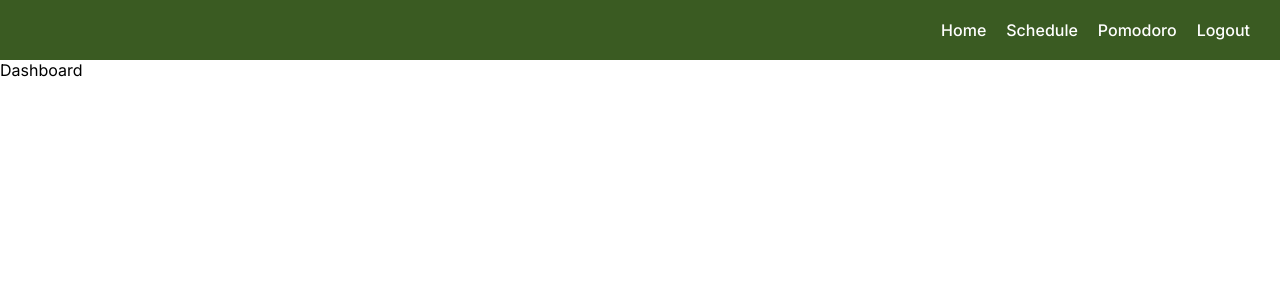
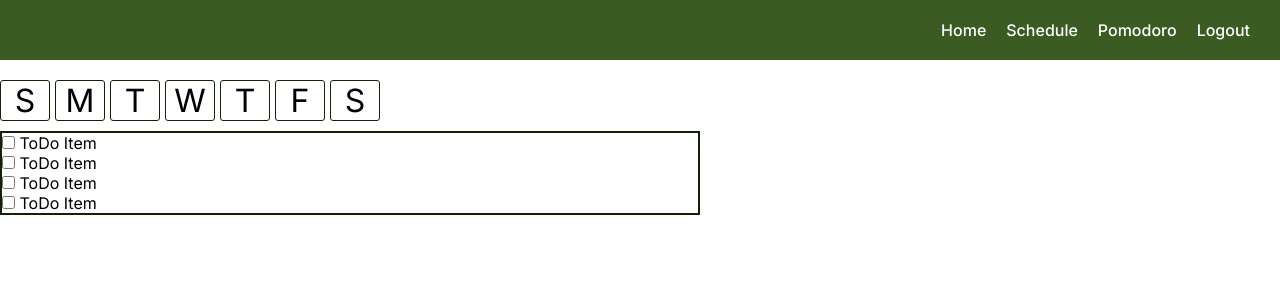
Before and after one commit to hgo19/routine-organizer, a React (Vite) app in the folder frontend/: page /home in a window 1280 px wide. Shown: the top 300 px of the page. Built offline with nearby package versions, Linux system fonts and the light colour scheme.

Commit message:
feat: create WeekDays and DayToDo components

```diff
--- /dev/null
+++ b/frontend/src/components/DayToDo/index.tsx
@@ -0,0 +1,20 @@
+import './styles.css'
+
+export default function DayToDo() {
+  return (
+    <div className="toDo-container">
+      <label>
+        <input type="checkbox" /> ToDo Item
+      </label>
+      <label>
+        <input type="checkbox" /> ToDo Item
+      </label>
+      <label>
+        <input type="checkbox" /> ToDo Item
+      </label>
+      <label>
+        <input type="checkbox" /> ToDo Item
+      </label>
+    </div>
+  )
+}
--- /dev/null
+++ b/frontend/src/components/DayToDo/styles.css
@@ -0,0 +1,7 @@
+.toDo-container {
+  border: 2px solid #122207;
+  display: flex;
+  flex-direction: column;
+  margin-top: 10px;
+  width: 700px;
+}
--- /dev/null
+++ b/frontend/src/components/WeekDays/index.tsx
@@ -0,0 +1,14 @@
+import './styles.css'
+
+export default function WeekDays() {
+  const weekDays = ['S', 'M', 'T', 'W', 'T', 'F', 'S']
+  return (
+    <section className="weekDay-container">
+      {weekDays.map((e, i) => (
+        <div className="weekDay-card" key={i}>
+          {e}
+        </div>
+      ))}
+    </section>
+  )
+}
--- /dev/null
+++ b/frontend/src/components/WeekDays/styles.css
@@ -0,0 +1,14 @@
+.weekDay-container {
+  display: flex;
+  gap: 5px;
+  margin-top: 20px;
+}
+
+.weekDay-card {
+  border: 1px solid #122207;
+  border-radius: 3px;
+  cursor: pointer;
+  font-size: 2rem;
+  text-align: center;
+  width: 50px;
+}
--- a/frontend/src/pages/Dashboard.tsx
+++ b/frontend/src/pages/Dashboard.tsx
@@ -1,10 +1,13 @@
+import DayToDo from '../components/DayToDo'
+import WeekDays from '../components/WeekDays'
 import Header from '../components/header'
 
 export default function Dashboard() {
   return (
     <div>
       <Header />
-      Dashboard
+      <WeekDays />
+      <DayToDo />
     </div>
   )
 }
```
